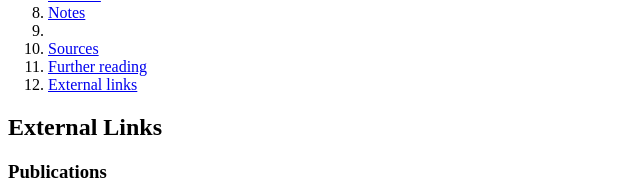
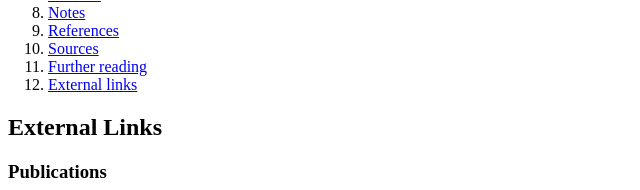
Before and after one commit to reenaishtiaq/wikipedia-task, a plain HTML site: page index.html in a window 1280 px wide. Shown: the part 2346-2536 px from the top of the page, 0-640 px from the left. Drawn offline with Linux system fonts and the light colour scheme.

```diff
--- a/index.html
+++ b/index.html
@@ -161,7 +161,8 @@
 
             <li><a href="	Notes"> Notes</a></li>
 
-            <li><a href="References"></a></li>
+            <li><a href="References">References</a></li>
+
 
             <li><a href="Sources">Sources</a></li>
 
```
